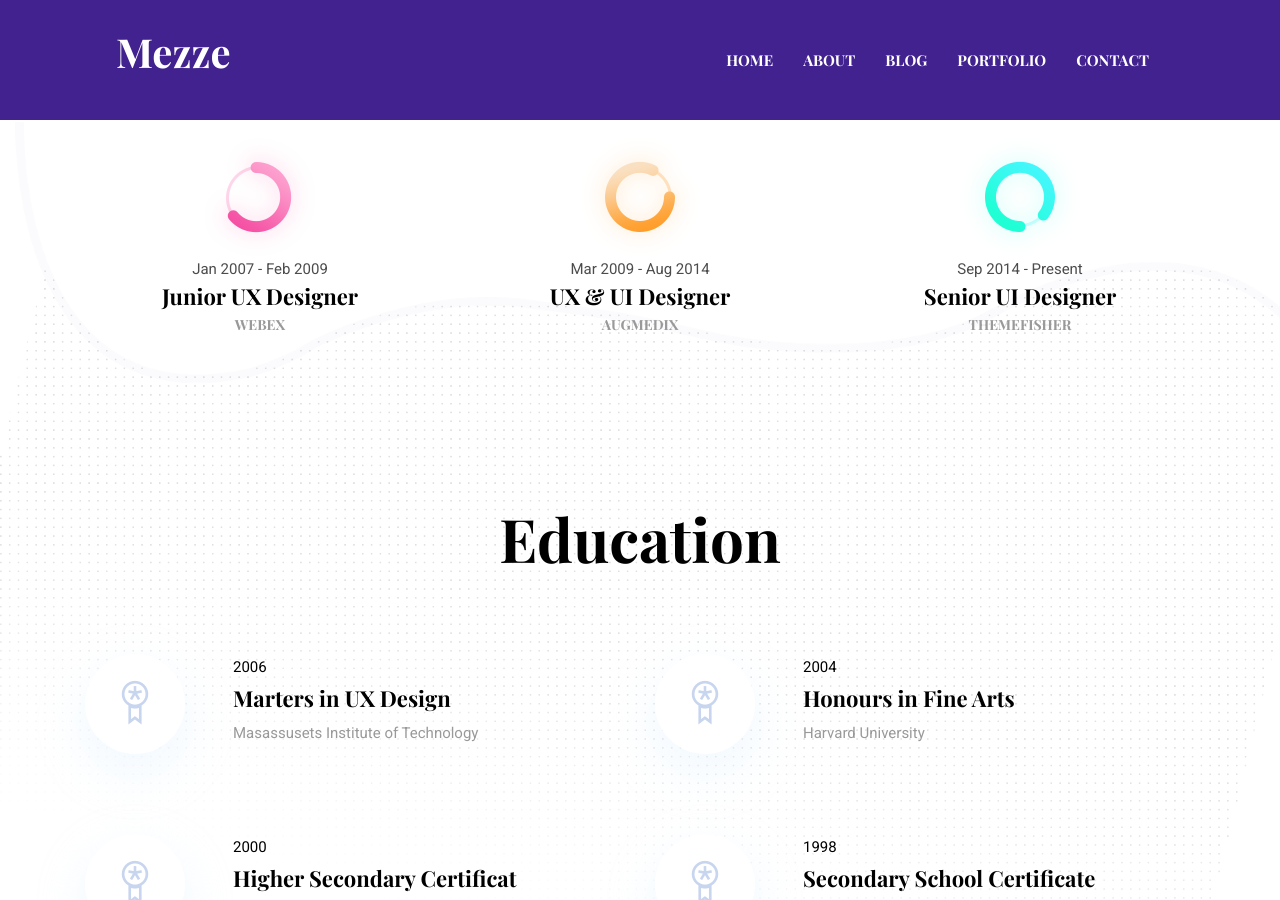
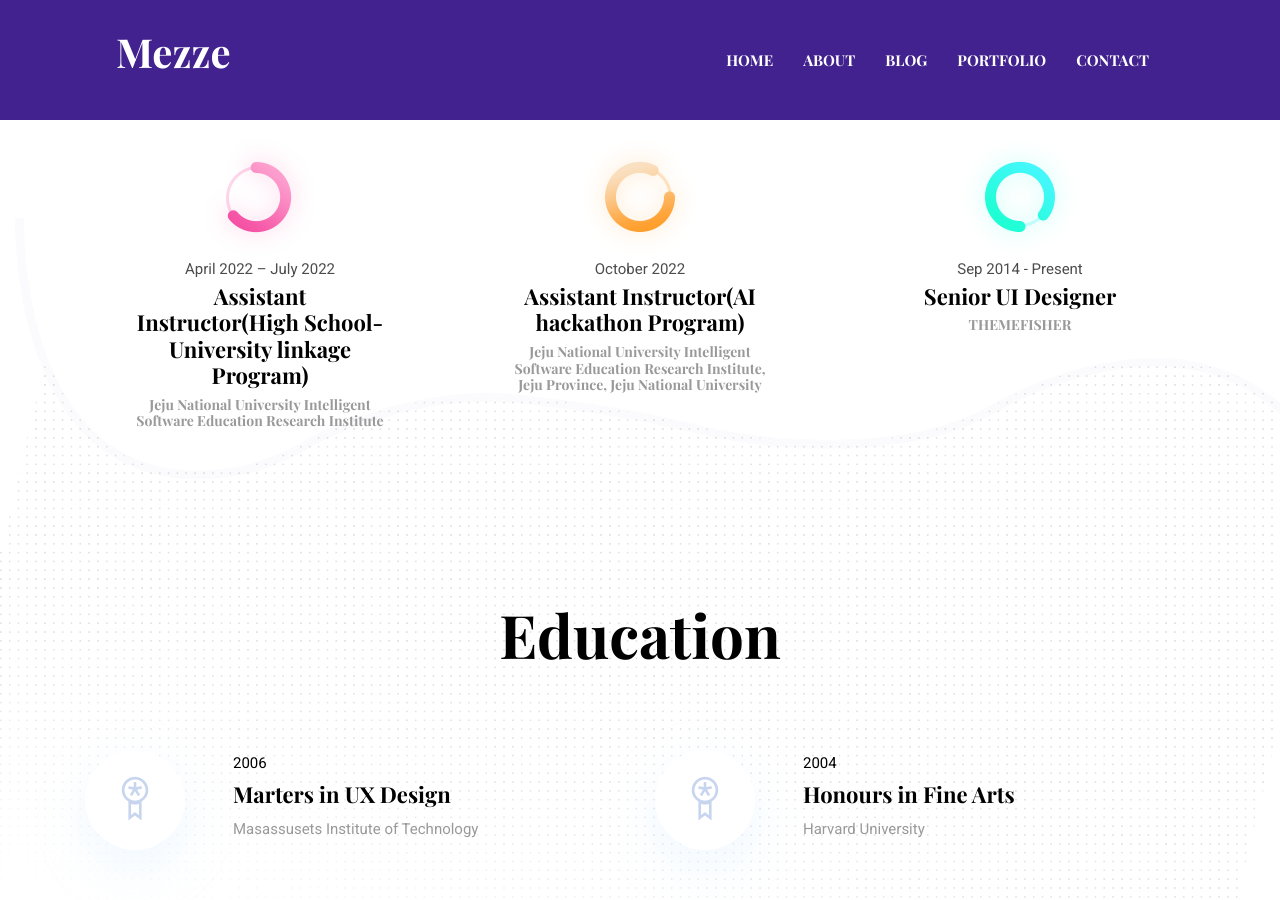
Before and after one commit to JEJUCE/JEJUCE.github.io, a Jekyll site: the page built from index.html, in a window 1280 px wide and 900 px high, scrolled down 1725 px. Built offline with Jekyll 4.4.1, drawn with Linux system fonts in a browser that asks for light colours.

Commit message:
no message

```diff
--- a/_data/settings.yml
+++ b/_data/settings.yml
@@ -80,16 +80,16 @@ skills:
 experience-title: Experience
 experience:
   - {
-      name: Junior UX Designer,
+      name: Assistant Instructor(High School-University linkage Program),
       icon: "icon-1.png",
-      date: "Jan 2007 - Feb 2009",
-      organization: "WEBEX",
+      date: "April 2022 – July 2022",
+      organization: "Jeju National University Intelligent Software Education Research Institute",
     }
   - {
-      name: UX & UI Designer,
+      name: Assistant Instructor(AI hackathon Program),
       icon: "icon-2.png",
-      date: "Mar 2009 - Aug 2014",
-      organization: "AUGMEDIX",
+      date: "October 2022",
+      organization: "Jeju National University Intelligent Software Education Research Institute, Jeju Province, Jeju National University",
     }
   - {
       name: Senior UI Designer,
```
